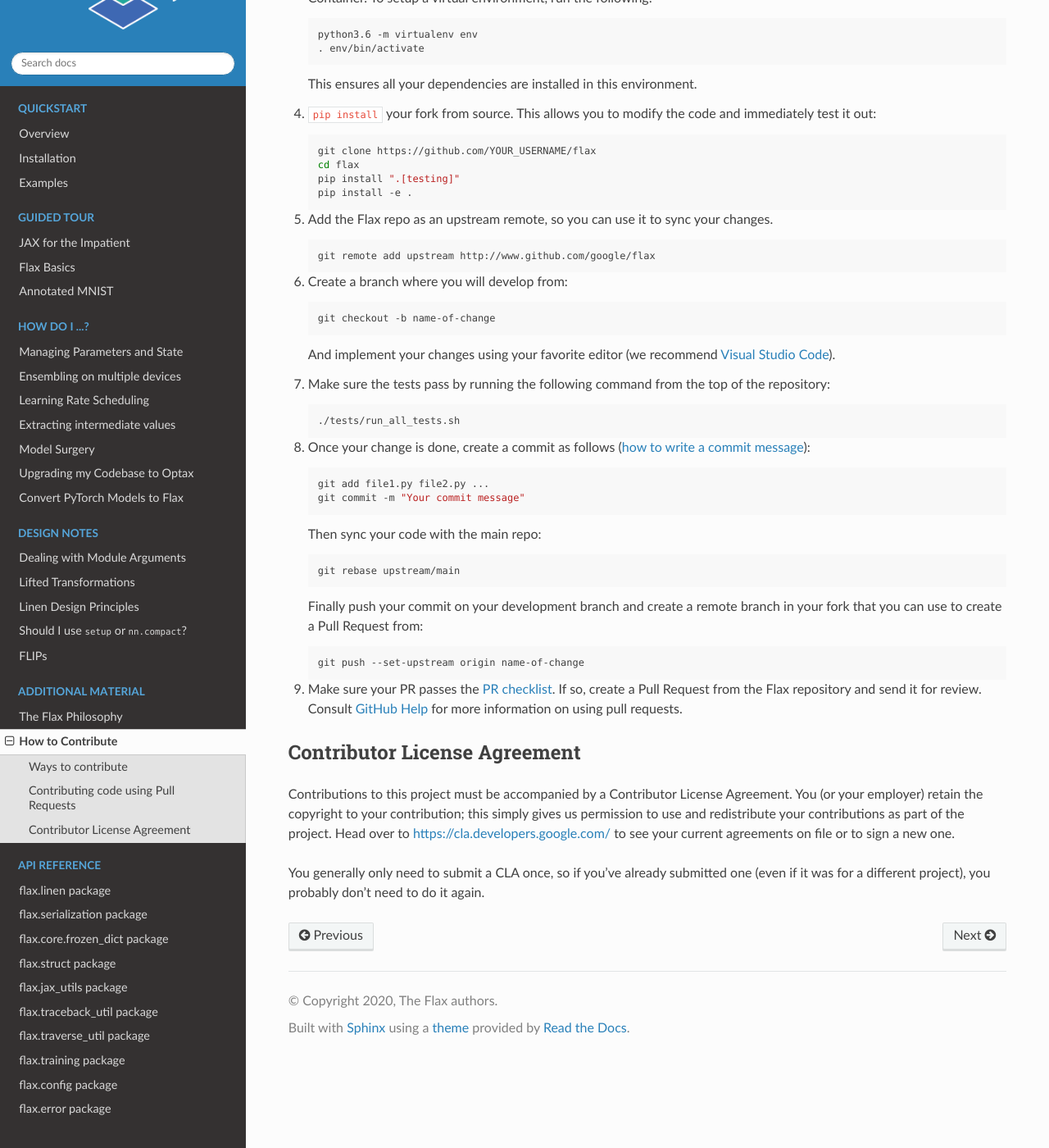
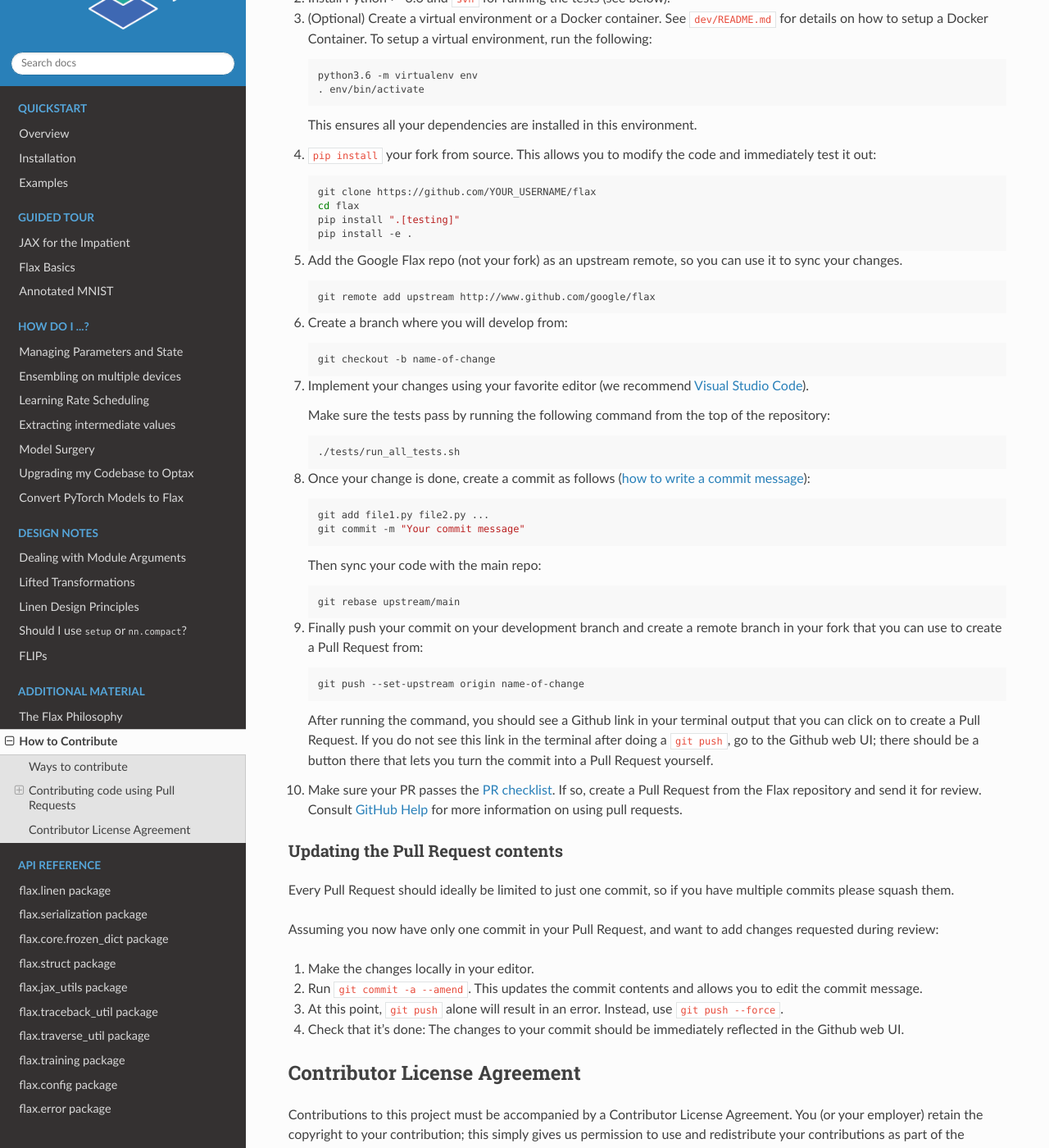
Before and after one commit to operskoj2c/flax, a Sphinx documentation site: the page built from docs/contributing.md, in a window 1280 px wide and 1400 px high, scrolled down 768 px. Shown: the whole window at 82% size. Built offline with Sphinx 7.4.7 and the Read the Docs theme 2.0.0, drawn with Linux system fonts in a browser that asks for light colours; some of the changed text lies outside the part shown.

Commit message:
Update contributing.md

````diff
--- a/docs/contributing.md
+++ b/docs/contributing.md
@@ -24,8 +24,10 @@
 
 Follow these steps to contribute code:
 
+### Create a Pull Request in your own branch
+
 1. Fork the Flax repository by clicking the 'Fork' button on the
-   [repository page](http://www.github.com/google/flax). This create a copy
+   [repository page](http://www.github.com/google/flax). This creates a copy
    of the Flax repository in your own account.
 
 2. Install Python >=3.6 and `svn` for running the tests (see below).
@@ -52,7 +54,7 @@
    pip install -e .
    ```
 
-5. Add the Flax repo as an upstream remote, so you can use it to sync your
+5. Add the Google Flax repo (not your fork) as an upstream remote, so you can use it to sync your
    changes.
 
    ```bash
@@ -90,18 +92,32 @@
    git rebase upstream/main
    ```
 
-   Finally push your commit on your development branch and create a remote
+9. Finally push your commit on your development branch and create a remote
    branch in your fork that you can use to create a Pull Request from:
 
    ```bash
    git push --set-upstream origin name-of-change
    ```
 
-9. Make sure your PR passes the
+   After running the command, you should see a Github link in your terminal output that you can click on to create a Pull Request.
+   If you do not see this link in the terminal after doing a `git push`, go to the Github web UI; there should be a button there that lets you turn the commit into a Pull Request yourself.
+
+10. Make sure your PR passes the
    [PR checklist](https://github.com/google/flax/blob/main/.github/pull_request_template.md#checklist).
    If so, create a Pull Request from the Flax repository and send it for review.
    Consult [GitHub Help](https://help.github.com/articles/about-pull-requests/)
    for more information on using pull requests.
+
+### Updating the Pull Request contents
+
+Every Pull Request should ideally be limited to just one commit, so if you have multiple commits please squash them.
+
+Assuming you now have only one commit in your Pull Request, and want to add changes requested during review:
+
+1. Make the changes locally in your editor.
+2. Run `git commit -a --amend`. This updates the commit contents and allows you to edit the commit message.
+3. At this point, `git push` alone will result in an error. Instead, use `git push --force`.
+4. Check that it's done: The changes to your commit should be immediately reflected in the Github web UI.
 
 ## Contributor License Agreement
 
````
Also changed, not shown: other parts of docs/contributing.md (+2 -2 lines).
